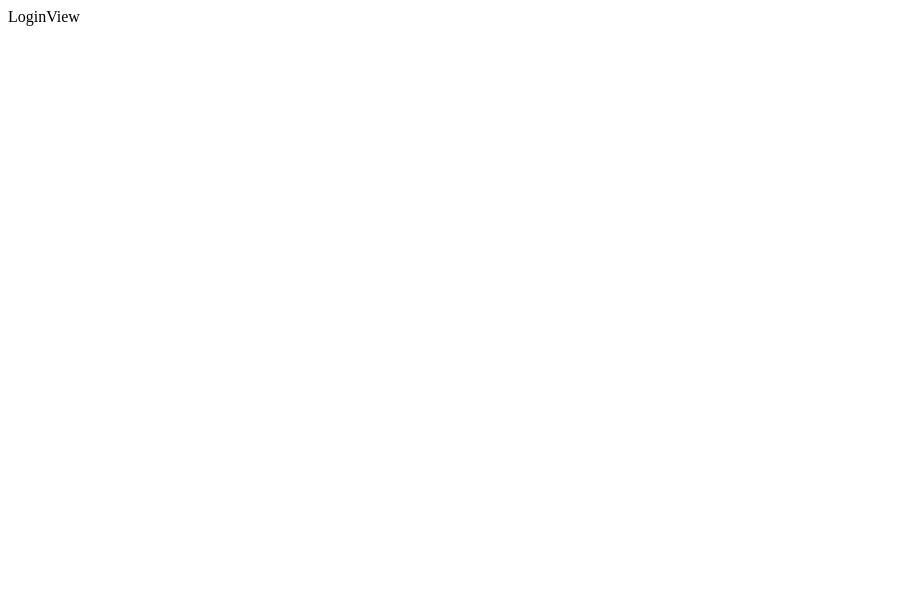
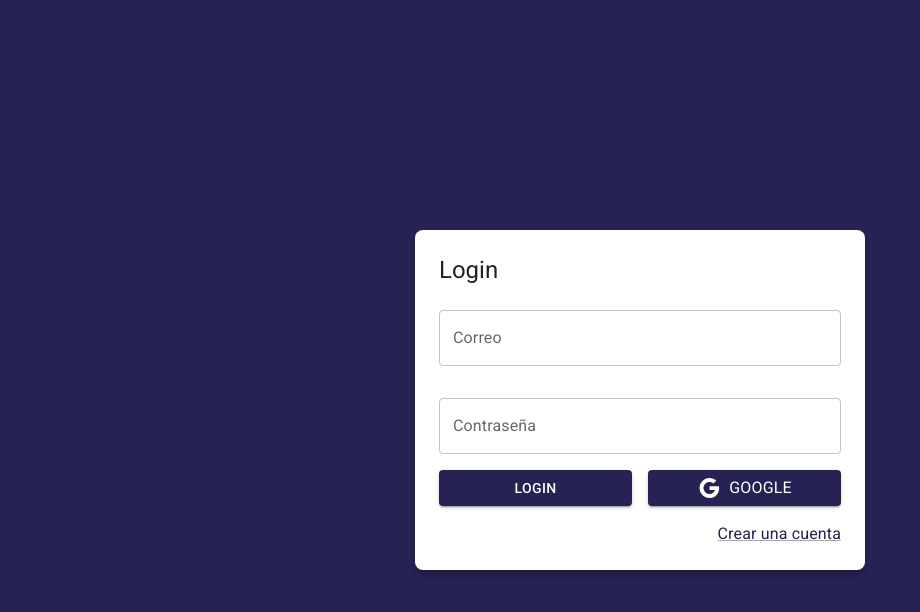
Before and after one commit to davidFernandoDevelopment/journal-app, a React (Create React App) app: page /auth/login in a window 1280 px wide. Shown: the top 612 px of the page, without its empty margins (0-920 px from the left). Built offline with nearby package versions, Linux system fonts and the light colour scheme.

Commit message:
added auth components

```diff
--- a/package.json
+++ b/package.json
@@ -3,6 +3,10 @@
   "version": "0.1.0",
   "private": true,
   "dependencies": {
+    "@emotion/react": "^11.10.0",
+    "@emotion/styled": "^11.10.0",
+    "@mui/icons-material": "^5.8.4",
+    "@mui/material": "^5.9.3",
     "@testing-library/jest-dom": "^5.16.4",
     "@testing-library/react": "^13.3.0",
     "@testing-library/user-event": "^13.5.0",
--- a/public/index.html
+++ b/public/index.html
@@ -1,31 +1,20 @@
 <!DOCTYPE html>
 <html lang="en">
+
 <head>
   <meta charset="utf-8" />
   <link rel="icon" href="%PUBLIC_URL%/favicon.ico" />
   <meta name="viewport" content="width=device-width, initial-scale=1" />
   <meta name="theme-color" content="#000000" />
-    <meta
-      name="description"
-      content="Web site created using create-react-app"
-    />
+  <meta name="description" content="Web site created using create-react-app" />
   <link rel="apple-touch-icon" href="%PUBLIC_URL%/logo192.png" />
-    <!--
-      manifest.json provides metadata used when your web app is installed on a
-      user's mobile device or desktop. See https://developers.google.com/web/fundamentals/web-app-manifest/
-    -->
+
   <link rel="manifest" href="%PUBLIC_URL%/manifest.json" />
-    <!--
-      Notice the use of %PUBLIC_URL% in the tags above.
-      It will be replaced with the URL of the `public` folder during the build.
-      Only files inside the `public` folder can be referenced from the HTML.
+  <title>Journal App App</title>
 
-      Unlike "/favicon.ico" or "favicon.ico", "%PUBLIC_URL%/favicon.ico" will
-      work correctly both with client-side routing and a non-root public URL.
-      Learn how to configure a non-root public URL by running `npm run build`.
-    -->
-    <title>React App</title>
+  <link rel="stylesheet" href="https://fonts.googleapis.com/css?family=Roboto:300,400,500,700&display=swap" />
 </head>
+
 <body>
   <noscript>You need to enable JavaScript to run this app.</noscript>
   <div id="root"></div>
@@ -40,4 +29,5 @@
       To create a production bundle, use `npm run build` or `yarn build`.
     -->
 </body>
+
 </html>
--- a/src/App.tsx
+++ b/src/App.tsx
@@ -1,10 +1,11 @@
 import AppRouter from './router/AppRouter';
+import { AppTheme } from './theme';
 
 const App = () => {
   return (
-    <div>
+    <AppTheme>
       <AppRouter />
-    </div>
+    </AppTheme>
   );
 };
 
--- /dev/null
+++ b/src/auth/layout/AuthLayout.tsx
@@ -0,0 +1,44 @@
+import { Grid, Typography } from '@mui/material';
+
+interface Props {
+    children: JSX.Element;
+    title: string;
+}
+
+
+export const AuthLayout = ({ children, title }: Props) => {
+    return (
+        <Grid
+            container
+            spacing={0}
+            direction="column"
+            alignItems="center"
+            justifyContent="center"
+            sx={{
+                padding: 4,
+                minHeight: "100vh",
+                backgroundColor: "primary.main"
+            }}
+        >
+            <Grid
+                item
+                xs={3}
+                sx={{
+                    padding: 3,
+                    borderRadius: 2,
+                    width: { md: 450 },
+                    backgroundColor: "white",
+                }}
+                className='box-shadow'
+            >
+                <Typography variant="h5" sx={{ marginBottom: 1 }}>
+                    {title}
+                </Typography>
+
+                {children}
+            </Grid>
+        </Grid>
+    );
+};
+
+export default AuthLayout;
--- /dev/null
+++ b/src/auth/layout/index.tsx
@@ -0,0 +1 @@
+export * from './AuthLayout';
--- a/src/auth/views/LoginView.tsx
+++ b/src/auth/views/LoginView.tsx
@@ -1,7 +1,53 @@
+import { Link as RouterLink } from 'react-router-dom';
+import { Google } from '@mui/icons-material';
+import { Button, Grid, Link, TextField, Typography } from '@mui/material';
+
+import { AuthLayout } from '../layout';
+
 export const LoginView = () => {
   return (
-    <div>LoginView</div>
-  )
-}
+    <AuthLayout title="Login">
+      <form>
+        <Grid container spacing={2}>
+          <Grid item xs={12} sx={{ marginTop: 2 }}>
+            <TextField
+              fullWidth
+              type="email"
+              label="Correo"
+              placeholder="Ingrese correo"
+            />
+          </Grid>
+          <Grid item xs={12} sx={{ marginTop: 2 }}>
+            <TextField
+              fullWidth
+              type="password"
+              label="Contraseña"
+              placeholder="Ingrese contraseña"
+            />
+          </Grid>
+          <Grid item container spacing={2}>
+            <Grid item xs={12} sm={6}>
+              <Button variant="contained" fullWidth>Login</Button>
+            </Grid>
+            <Grid item xs={12} sm={6}>
+              <Button variant="contained" fullWidth>
+                <Google />
+                <Typography sx={{ marginLeft: 1 }}>
+                  Google
+                </Typography>
+              </Button>
+            </Grid>
+          </Grid>
 
-export default LoginView
+          <Grid item container direction="row" justifyContent="end">
+            <Link component={RouterLink} to="/auth/register">
+              Crear una cuenta
+            </Link>
+          </Grid>
+        </Grid>
+      </form>
+    </AuthLayout>
+  );
+};
+
+export default LoginView;
--- a/src/auth/views/RegisterView.tsx
+++ b/src/auth/views/RegisterView.tsx
@@ -1,7 +1,50 @@
+import { Link as RouterLink } from 'react-router-dom';
+import { Button, Grid, Link, TextField } from '@mui/material';
+import { AuthLayout } from '../layout';
+
 export const RegisterView = () => {
   return (
-    <div>RegisterView</div>
-  )
-}
+    <AuthLayout title="Register">
+      <form>
+        <Grid container spacing={2}>
+          <Grid item xs={12} sx={{ marginTop: 2 }}>
+            <TextField
+              fullWidth
+              type="email"
+              label="Nombre"
+              placeholder="Ingrese nombre"
+            />
+          </Grid>
+          <Grid item xs={12} sx={{ marginTop: 2 }}>
+            <TextField
+              fullWidth
+              type="email"
+              label="Correo"
+              placeholder="Ingrese correo"
+            />
+          </Grid>
+          <Grid item xs={12} sx={{ marginTop: 2 }}>
+            <TextField
+              fullWidth
+              type="password"
+              label="Contraseña"
+              placeholder="Ingrese contraseña"
+            />
+          </Grid>
+          <Grid item container spacing={2}>
+            <Grid item xs={12}>
+              <Button variant="contained" fullWidth>Login</Button>
+            </Grid>
+          </Grid>
+          <Grid item container direction="row" justifyContent="end">
+            <Link component={RouterLink} to="/auth/login">
+              Ya tienes cuenta ?
+            </Link>
+          </Grid>
+        </Grid>
+      </form>
+    </AuthLayout>
+  );
+};
 
-export default RegisterView
+export default RegisterView;
--- a/src/journal/views/JournalView.tsx
+++ b/src/journal/views/JournalView.tsx
@@ -1,6 +1,10 @@
+import { Typography } from '@mui/material';
+
 export const JournalView = () => {
     return (
-        <div>JournalView</div>
+        <Typography>
+            Login
+        </Typography>
     );
 };
 
--- a/src/style.css
+++ b/src/style.css
@@ -0,0 +1,3 @@
+.box-shadow {
+    box-shadow: 0px 5px 5px rgba(0, 0, 0, 0.2);
+}
--- /dev/null
+++ b/src/theme/AppTheme.tsx
@@ -0,0 +1,20 @@
+import { ThemeProvider } from '@emotion/react';
+import { CssBaseline } from '@mui/material';
+
+import { purpleTheme } from './';
+
+
+interface Props {
+    children: JSX.Element;
+}
+
+export const AppTheme = ({ children }: Props) => {
+    return (
+        <ThemeProvider theme={purpleTheme}>
+            <CssBaseline />
+            {children}
+        </ThemeProvider>
+    );
+};
+
+export default AppTheme;
--- /dev/null
+++ b/src/theme/index.ts
@@ -0,0 +1,2 @@
+export * from './theme';
+export * from './AppTheme';
--- /dev/null
+++ b/src/theme/theme.ts
@@ -0,0 +1,17 @@
+import { createTheme } from '@mui/material';
+import { red } from '@mui/material/colors';
+
+
+export const purpleTheme = createTheme({
+    palette: {
+        primary: {
+            main: "#262254"
+        },
+        secondary: {
+            main: "#543884"
+        },
+        error: {
+            main: red[400]
+        }
+    }
+});
```
Also changed, not shown: 1 other file (tests, documents, lock files or other folders). Lines whose indentation alone changed are shown as unchanged.
